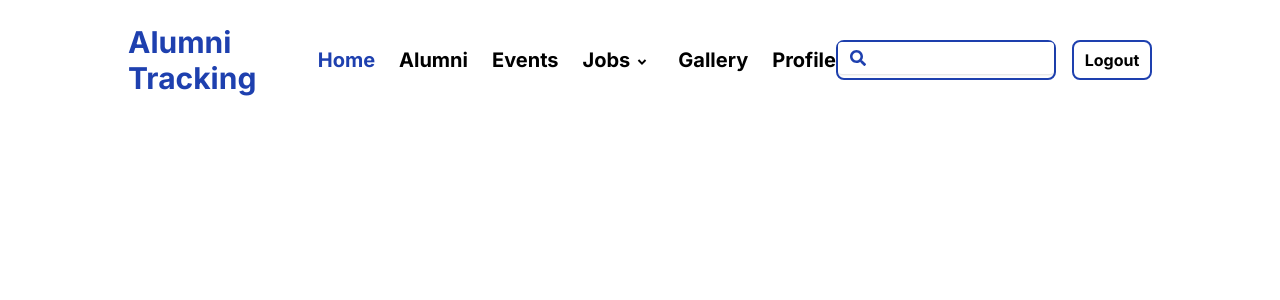
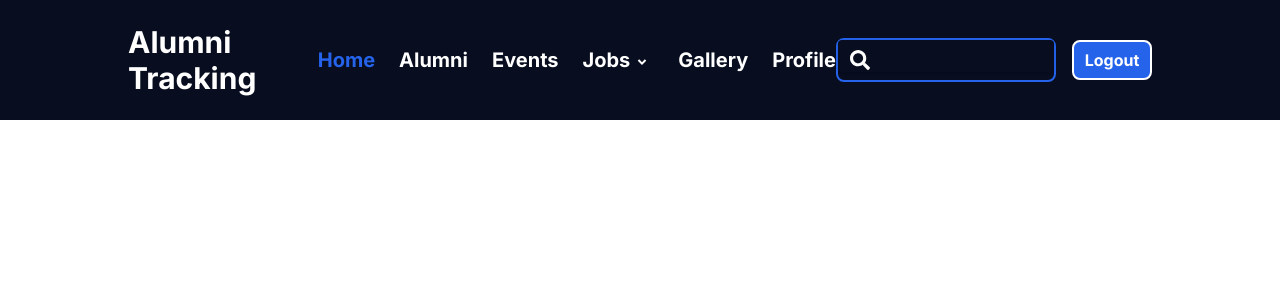
Before and after one commit to Viswajith2003/Alumni_Website, a Next.js app: page /components/homeNav in a window 1280 px wide. Shown: the top 300 px of the page. Built offline with nearby package versions, Linux system fonts and the light colour scheme; no server answers.

Commit message:
home page style changed

```diff
--- a/app/components/homeNav/page.tsx
+++ b/app/components/homeNav/page.tsx
@@ -32,10 +32,10 @@ export default function HomeNav() {
 
   return (
     <div className="fixed w-full z-40 ">
-      <div className="flex flex-row justify-between p-6 md:px-32 px-5 bg-darkBackground text-black bg-[#ffffff]">
+      <div className="flex flex-row justify-between p-6 md:px-32 px-5 bg-darkBackground text-white bg-[#080e20]">
         <div className=" flex items-center" data-aos="fade-right">
           <Link href="/hero">
-            <h1 className="text-blue-800 font-bold text-3xl cursor-pointer">
+            <h1 className="text-white font-bold text-3xl cursor-pointer">
               Alumni Tracking
             </h1>
           </Link>
@@ -43,7 +43,7 @@ export default function HomeNav() {
         <nav className="hidden lg:flex flex-row items-center gap-6 font-bold text-xl ">
           <Link
             href="/"
-            className="text-blue-800 hover:scale-95"
+            className="text-blue-600 hover:scale-95"
             data-aos="zoom-out-down"
             data-aos-duration="3000"
           >
@@ -51,14 +51,14 @@ export default function HomeNav() {
           </Link>
           <Link
             href="/pages/alumniList"
-            className=" hover:text-blue-800 hover:scale-95"
+            className=" hover:text-blue-600 hover:scale-95"
             data-aos="zoom-out-down"
           >
             Alumni
           </Link>
           <Link
             href="/pages/eventList"
-            className=" hover:text-blue-800 hover:scale-95"
+            className=" hover:text-blue-600 hover:scale-95"
             data-aos="zoom-out-down"
           >
             Events
@@ -67,7 +67,7 @@ export default function HomeNav() {
             {/* Jobs button with dropdown */}
             <button
               onClick={toggleJobsMenu}
-              className="flex hover:text-blue-800"
+              className="flex hover:text-blue-600"
               data-aos="zoom-out-down"
             >
               Jobs
@@ -77,13 +77,13 @@ export default function HomeNav() {
               <div className="absolute top-full left-8 bg-gray-100 shadow-lg p-2 rounded w-40">
                 <Link
                   href="/pages/viewJob"
-                  className="block px-4 py-2 text-black hover:text-blue-800 hover:scale-95"
+                  className="block px-4 py-2 text-black hover:text-blue-600 hover:scale-95"
                 >
                   View-Jobs
                 </Link>
                 <Link
                   href="/pages/postJob"
-                  className="block px-4 py-2 text-black hover:text-blue-800 hover:scale-95"
+                  className="block px-4 py-2 text-black hover:text-blue-600 hover:scale-95"
                 >
                   Post-Jobs
                 </Link>
@@ -92,14 +92,14 @@ export default function HomeNav() {
           </div>
           <Link
             href="/pages/gallery"
-            className=" hover:text-blue-800 hover:scale-95"
+            className=" hover:text-blue-600 hover:scale-95"
             data-aos="zoom-out-down"
           >
             Gallery
           </Link>
           <Link
             href="/pages/profile"
-            className=" hover:text-blue-800 hover:scale-95"
+            className=" hover:text-blue-600 hover:scale-95"
             data-aos="zoom-out-down"
           >
             Profile
@@ -111,22 +111,22 @@ export default function HomeNav() {
           data-aos="zoom-in"
         >
           <Link href="/">
-            <div className="relative md:w-65 border-2 h-10 border-blue-800 rounded-lg">
+            <div className="relative md:w-65 border-2 h-11 border-blue-600 rounded-lg">
               <span className="relative md:absolute inset-y-0 left-0 fkex items-center pl-2">
-                <button className="p-1 focus:outline-none text-white md:text-black mt-1">
-                  <FaSearch className="text-blue-800" />
+                <button className="p-1 focus:outline-none text-black md:text-black mt-1">
+                  <FaSearch className="text-white w-5 h-6" />
                 </button>
               </span>
               <input
                 type="text"
-                className="w-full px-4 py-1 pl-12 rounded shadow outline-none hidden md:block"
+                className="w-full px-4 py-1 pl-12 rounded shadow outline-none hidden md:block bg-[#080e20]"
               />
             </div>
           </Link>
 
           <Link href="/">
             <button
-              className="border-2 border-blue-800 p-1 h-10 w-20 rounded-lg hover:bg-blue-800 hover:text-white hover:text-[15px] hover:scale-95"
+              className="border-2 border-white p-1 h-10 w-20 rounded-lg bg-blue-600 hover:text-white hover:text-[15px] hover:scale-95"
               onClick={handleLogout}
             >
               <h1 className="font-bold hover:scale-95">Logout</h1>
@@ -146,12 +146,12 @@ export default function HomeNav() {
           menu ? "translate-x-0" : "-translate-x-full"
         } lg:hidden flex flex-col absolute bg-darkBackground text-white bg-white left-0 top-20 font-semibold text-2xl text-center pt-8 pb-4 gap-8 w-full h-fit transition-transform duration-300`}
       >
-        <Link href="/hero" className="text-blue-800 hover:scale-95">
+        <Link href="/hero" className="text-blue-600 hover:scale-95">
           Home
         </Link>
         <Link
           href="/about"
-          className="text-black hover:text-blue-800 hover:scale-95"
+          className="text-black hover:text-blue-600 hover:scale-95"
         >
           Events
         </Link>
@@ -159,7 +159,7 @@ export default function HomeNav() {
         <div className="flex justify-center">
           <button
             onClick={toggleJobsMenu}
-            className="flex text-black hover:text-blue-800 hover:scale-95"
+            className="flex text-black hover:text-blue-600 hover:scale-95"
           >
             Jobs
             <RiArrowDropDownLine className="mt-1 w-6 h-6 hover:scale-95" />
@@ -184,13 +184,13 @@ export default function HomeNav() {
 
         <Link
           href="/gallery"
-          className="text-black hover:text-blue-800 hover:scale-95"
+          className="text-black hover:text-blue-600 hover:scale-95"
         >
           Gallery
         </Link>
         <Link
           href="/contacts"
-          className="text-black hover:text-blue-800 hover:scale-95"
+          className="text-black hover:text-blue-600 hover:scale-95"
         >
           Profile
         </Link>
```
